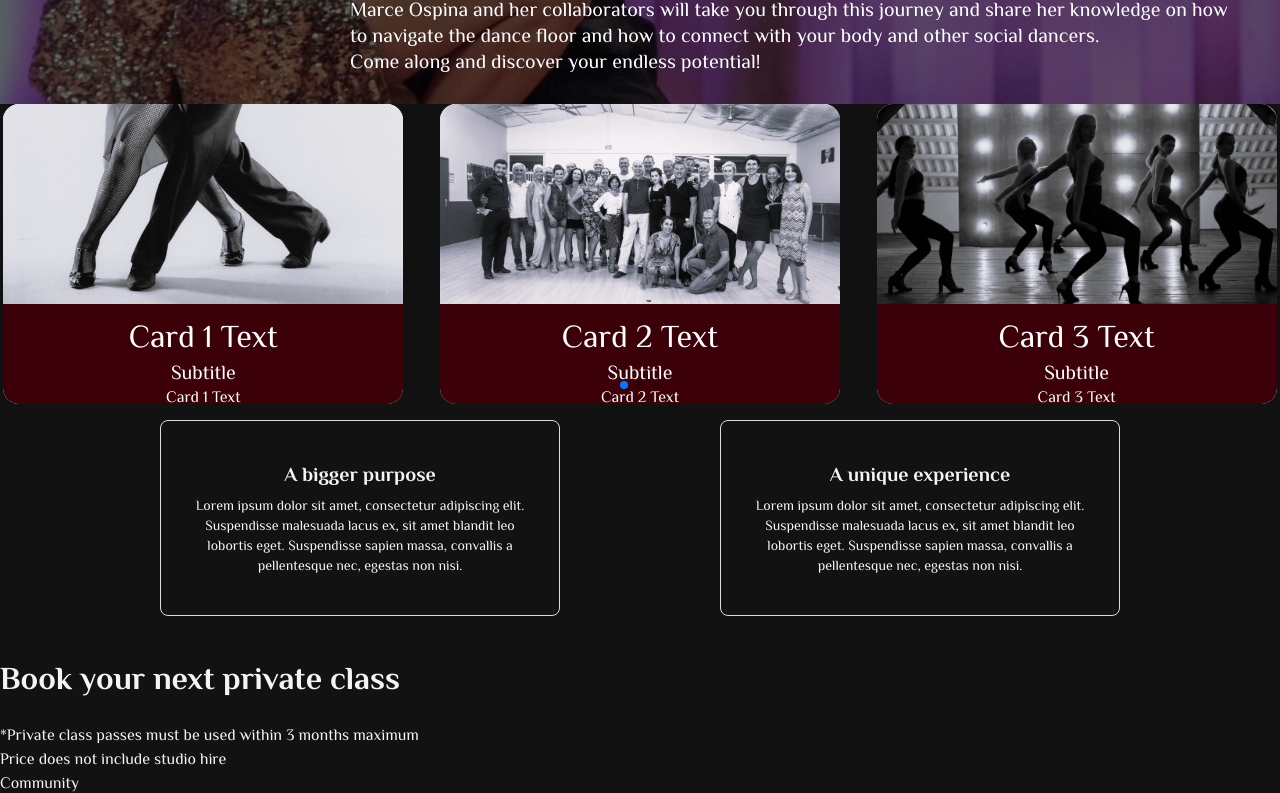
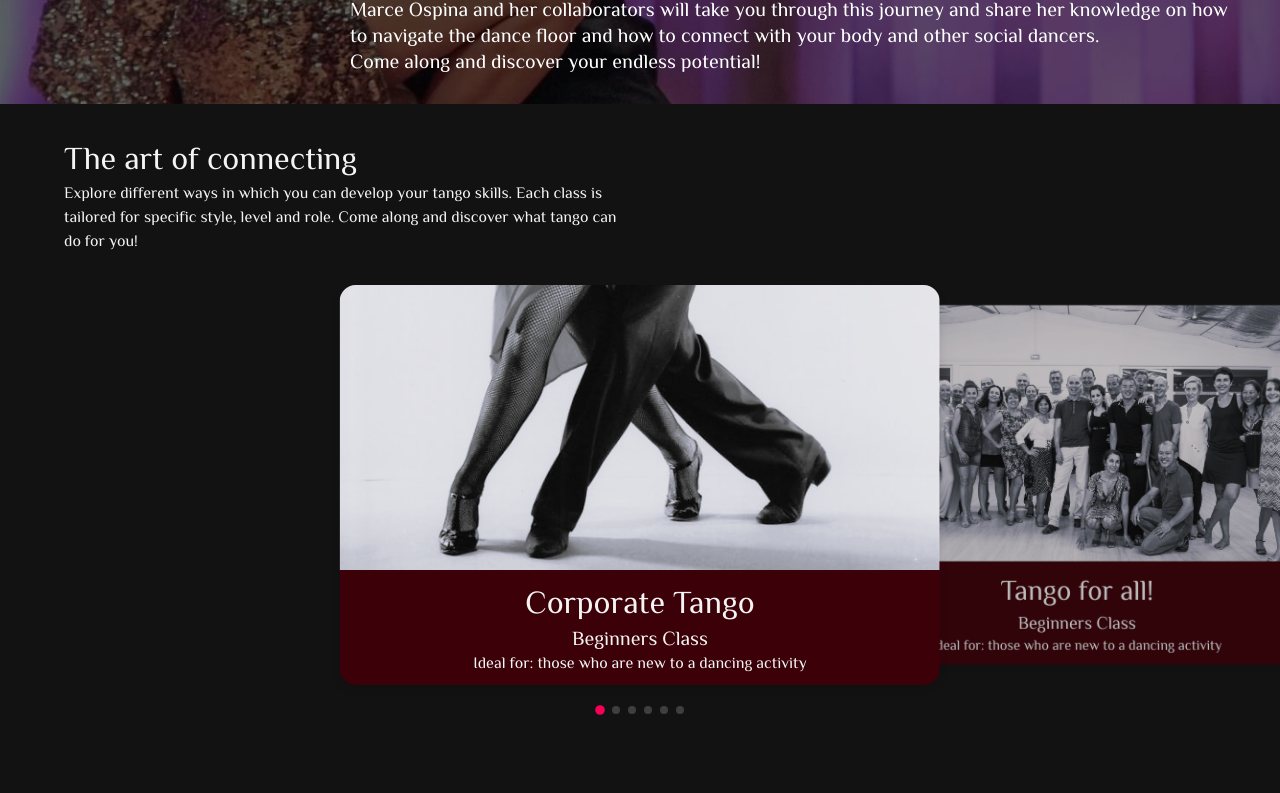
Before and after one commit to arharutyu/tango-collective, a React (Vite) app: page / in a window 1280 px wide. Shown: the part 760-1553 px from the top of the page. Built offline with nearby package versions, Linux system fonts and the light colour scheme.

Commit message:
carousel styling

```diff
--- a/src/components/home/ArtOfConnecting.tsx
+++ b/src/components/home/ArtOfConnecting.tsx
@@ -1,5 +1,5 @@
 // Import Swiper React components
-import { Swiper, SwiperSlide } from "swiper/react";
+import {Swiper, SwiperSlide} from "swiper/react";
 
 import "./home.css";
 // Import Swiper styles
@@ -9,48 +9,128 @@ import "swiper/css";
 import "swiper/css/pagination";
 
 // import required modules
-import { Pagination } from "swiper/modules";
+import {Pagination} from "swiper/modules";
 import CarouselCard from "./CarouselCard";
+import Typography from "@mui/material/Typography";
+import Box from "@mui/material/Box";
 
 const ArtOfConnecting = () => {
     const cards = [
-    { photo: "/carousel/CorporateTango.png", text: { title: "Card 1 Text", subtitle: "Subtitle", text: "Card 1 Text" } },
-    { photo: "/carousel/IntermediateWorkshops.jpg", text: { title: "Card 2 Text", subtitle: "Subtitle", text: "Card 2 Text" } },
-    { photo: "/carousel/Show.png", text: { title: "Card 3 Text", subtitle: "Subtitle", text: "Card 3 Text" } },
-    { photo: "/carousel/SocialDance.jpg", text: { title: "Card 4 Text", subtitle: "Subtitle", text: "Card 4 Text" } },
-    { photo: "/carousel/TangoForAll.jpg", text: { title: "Card 5 Text", subtitle: "Subtitle", text: "Card 5 Text" } },
+        {
+            photo: "/carousel/CorporateTango.png",
+            text: {
+                title: "Corporate Tango",
+                subtitle: "Beginners Class",
+                text: "Ideal for: those who are new to a dancing activity"
+            }
+        },
+        {
+            photo: "/carousel/IntermediateWorkshops.jpg",
+            text: {
+                title: "Tango for all!",
+                subtitle: "Beginners Class",
+                text: "Ideal for: those who are new to a dancing activity "
+            }
+        },
+        {
+            photo: "/carousel/Show.png",
+            text: {
+                title: "Intermediate Workshops",
+                subtitle: "Intermediate level  Class",
+                text: "Ideal for: those with previous dancing experience"
+            }
+        },
+        {
+            photo: "/carousel/SocialDance.jpg",
+            text:
+                {
+                    title: "Followers’ Technique",
+                    subtitle: "Open Level Class",
+                    text: "Ideal for: dancers wanting to work on Footwork and Styling"
+                }
+        },
+        {
+            photo: "/carousel/TangoForAll.jpg",
+            text:
+                {
+                    title: "Time to implement the knowledge!",
+                    subtitle: "Socials - Milongas & Practicas",
+                    text: "Ideal for: those ready to mingle with other dancers"
+                }
+        },
+        {
+            photo: "/carousel/TangoForAll.jpg",
+            text:
+                {
+                    title: "Show must go on!",
+                    subtitle: "Styling class, all genders welcome!",
+                    text: "Ideal for: those who are keen on performing"
+                }
+        },
     ];
 
-  return (
+    return (<>
+        <Box
+            sx={{
+                width: {
+                    xs: "100vw",
+                    sm: "80vw",
+                    md: "60vw",
+                    lg: "50vw"
+                },
+                padding: 2,
+                paddingLeft: {
+                    md: 8
+                },
+            }}
+        >
+            <Typography variant="h3" component="div">
+                The art of connecting
+            </Typography>
+            <Typography variant="body1" component="div">
+                Explore different ways in which you can develop your tango skills. Each class is tailored for specific
+                style, level and role. Come along and discover what tango can do for you!
+            </Typography>
+        </Box>
         <Swiper
-      spaceBetween={30}
+            spaceBetween={10}
             pagination={{
                 clickable: true,
+            }}
+            centeredSlides={true}
+            style={{
+                marginTop: "16px",
+                marginBottom: "40px",
             }}
             modules={[Pagination]}
             className="mySwiper"
             breakpoints={{
-        640: {
+                0: { // Default for small screens
                     slidesPerView: 1,
-          spaceBetween: 20,  // Reduce space on mobile
+                    spaceBetween: 10, // Minimal spacing for small mobile screens
                 },
-        768: {
+                768: { // Tablet-sized screens
                     slidesPerView: 2,
-          spaceBetween: 20,  // Reduce space on tablets
+                    spaceBetween: 20, // Slightly increased space
                 },
-        1024: {
+                1200: { // Larger screens
                     slidesPerView: 3,
-          spaceBetween: 30,  // Default space for larger screens
+                    spaceBetween: 30, // Standard larger spacing
+                },
+                1600: { // Extra-large screens or desktops
+                    slidesPerView: 4,
+                    spaceBetween: 40, // Increase spacing for wider layouts
                 },
             }}
+
         >
             {cards.map((card, index) => (
                 <SwiperSlide key={index} className="swiper-slider">
-          <CarouselCard photo={card.photo} text={card.text} />
+                    <CarouselCard photo={card.photo} text={card.text}/>
                 </SwiperSlide>
             ))}
         </Swiper>
-  );
+    </>);
 };
 
 export default ArtOfConnecting;
--- a/src/components/home/home.css
+++ b/src/components/home/home.css
@@ -8,48 +8,44 @@
     Art of Connecting
    ================================================================================================= */
 .carousel-card {
-  width: 400px;
-  height: 300px;
+  width: 600px; /* Card width */
+  height: 400px; /* Fixed card height */
   border-radius: 16px;
   overflow: hidden;
   box-shadow: 0 4px 8px rgba(0, 0, 0, 0.1);
-  background-color: white;
   display: flex;
-  flex-direction: column;
-  justify-self: center;
+  flex-direction: column; /* Image on top, text on bottom */
+  justify-content: flex-end; /* Align text to the bottom */
 }
 
 .carousel-card-photo {
-  height: 200px; /* Top 3/4 of the card */
+  flex-grow: 1; /* Image takes up all remaining vertical space */
+  position: relative; /* For better control of overflow */
 }
 
 .carousel-card-photo img {
-  width: 100%;
-  height: 100%;
-  object-fit: cover;
+  width: 100%; /* Stretch image to fill card width */
+  height: 100%; /* Fill height of the space allocated to image */
+  object-fit: cover; /* Ensure image aspect ratio is preserved while cropping */
+  position: absolute; /* Allows image overflow under the text */
 }
 
 .carousel-card-text {
-  height: 100px;
+  background-color: var(--primary-color);
+  padding: 10px;
+  font-size: 16px;
+  text-align: center;
   display: flex;
   flex-direction: column;
+  justify-content: center;
   align-items: center;
-  justify-content: center;
-  padding: 10px;
-  font-size: 16px;
-  color: #fff;
-  text-align: center;
-  background-color: var(--primary-color);
-}
-
-.carousel-card-text p {
-  font-size: 1rem;
-  margin: 0;
+  z-index: 1; /* Ensure text layers above the image */
 }
 
 .swiper {
   width: 100%;
   height: 100%;
+  perspective: 1200px; /* Increased to make tilting more natural */
 }
 
 .swiper-slide {
@@ -60,6 +56,11 @@
   display: flex;
   justify-content: center;
   align-items: center;
+
+  transition: transform 0.3s ease, opacity 0.3s ease;
+  transform-origin: center center; /* Origin for scaling */
+  opacity: 0.5; /* Faded by default */
+  transform: scale(0.8) rotateY(0); /* Base styles for inactive cards */
 }
 
 .swiper-slide img {
@@ -76,6 +77,58 @@
 .swiper-slider {
   /* No need for margin or custom width here */
   width: 100%; /* Ensure each slide takes up the full width of the container */
+  display: grid !important;
+}
+
+/* Highlighted middle card (active) */
+.swiper-slide-active {
+  opacity: 1; /* Fully visible */
+  transform: scale(1) rotateY(0); /* Full size and flat (no tilt) */
+  z-index: 2; /* On top */
+}
+
+/* Left card - Slightly tilted to the left */
+.swiper-slide-prev {
+  opacity: 0.75; /* Visible but less than active */
+  transform: scale(0.9) rotateY(15deg) !important; /* Consistent tilt to the left */
+  z-index: 1; /* Below active */
+}
+
+/* Right card - Slightly tilted to the right */
+.swiper-slide-next {
+  opacity: 0.75;
+  transform: scale(0.9) rotateY(-15deg) !important; /* Consistent tilt to the right */
+  z-index: 1;
+}
+
+/* Ensure inactive slides (non prev/next) are smaller and flat */
+.swiper-slide:not(.swiper-slide-active):not(.swiper-slide-prev):not(.swiper-slide-next) {
+  opacity: 0.4; /* Visibly faded */
+  transform: scale(0.7) rotateY(0) !important; /* Smaller and no tilt */
+}
+
+/* Center the dots below the cards */
+.swiper-pagination {
+  position: relative !important; /* Relative to the Swiper container */
+  bottom: 0px; /* Adjust to align directly below cards */
+  margin-top: 20px; /* Add separation between the cards and dots */
+  text-align: center; /* Ensure the dots are centered */
+}
+
+/* Optional: Adjust dot size and color */
+.swiper-pagination-bullet {
+  width: 12px;
+  height: 12px;
+  background: #f4f4f4 !important; /* Replace with your desired color */
+  opacity: 0.5; /* Faded look for inactive dots */
+  transition: opacity 0.3s, transform 0.3s; /* Smooth animation */
+}
+
+/* Highlight the active dot */
+.swiper-pagination-bullet-active {
+  opacity: 1; /* Fully visible for active dot */
+  transform: scale(1.2); /* Slightly enlarge the active dot */
+  background: var(--secondary-color) !important; /* Different color for active dot */
 }
 
 /* =================================================================================================
--- a/src/pages/Home.tsx
+++ b/src/pages/Home.tsx
@@ -4,18 +4,21 @@ import PrivateClass from "../components/home/PrivateClass";
 import CardSection from "../components/home/CardSection";
 import Community from "../components/home/Community";
 import FAQ from "../components/home/FAQ";
+import Stack from "@mui/material/Stack";
 
 const Home = () => {
-  return (
-    <>
-      <Hero />
-      <ArtOfConnecting />
-      <CardSection />
-      <PrivateClass />
-      <Community />
-      <FAQ />
-    </>
-  );
+    return (
+        <>
+            <Stack spacing={2}>
+                <Hero/>
+                <ArtOfConnecting/>
+                <CardSection/>
+                <PrivateClass/>
+                <Community/>
+                <FAQ/>
+            </Stack>
+        </>
+    );
 };
 
 export default Home;
```
Lines whose indentation alone changed are shown as unchanged.
